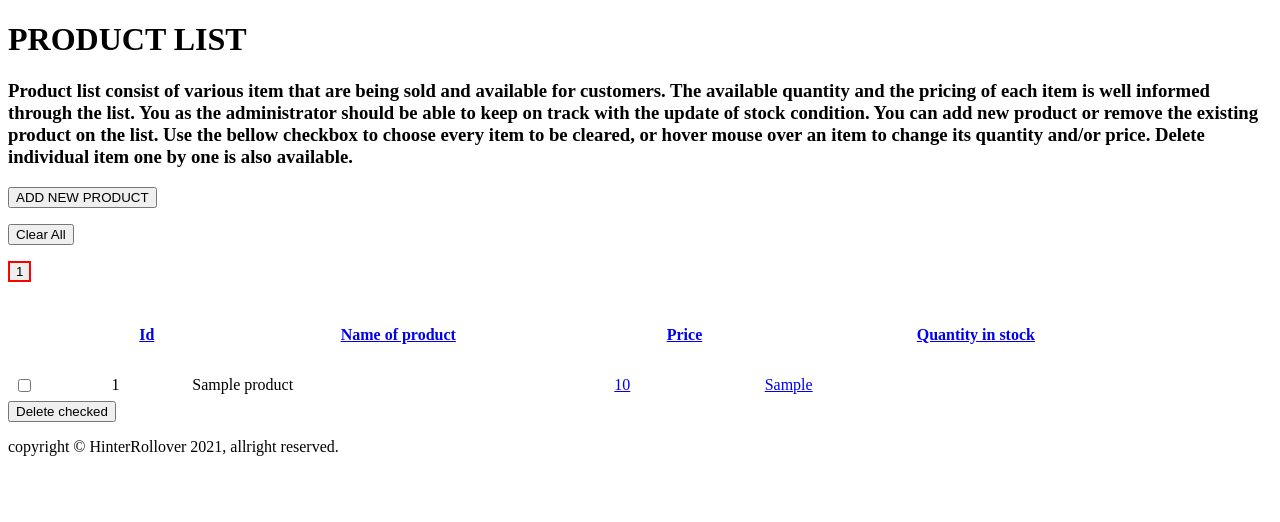
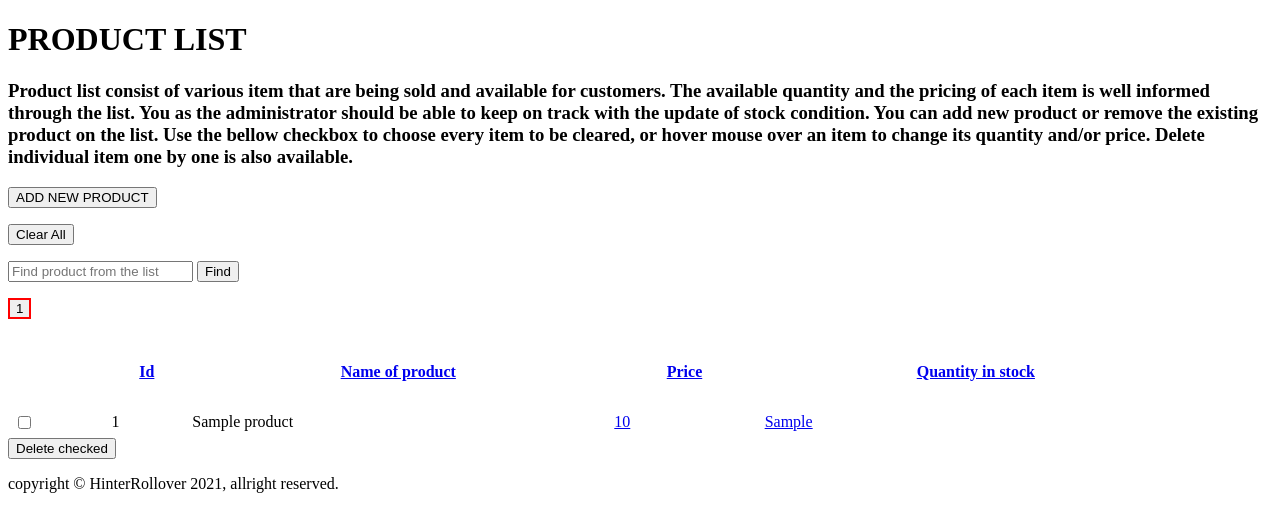
Before and after one commit to wedaZXCV/php-simple-oop, a PHP site: page /our_shop/product.php in a window 1280 px wide. Shown: the part 26-548 px from the top of the page. Run offline with PHP 8.4, Linux system fonts and the light colour scheme; tables that the repository leaves empty or names only in its code hold one stand-in row (values such as "Sample post").

Commit message:
search bar functionality done

```diff
--- a/our_shop/includes/productPage.inc.php
+++ b/our_shop/includes/productPage.inc.php
@@ -17,7 +17,13 @@ class ProductPage{
     $conn = $this->connectDataBase($withdb = FALSE);
     $this->checkDBandTable($conn);
 
-    $this->displayUI($conn);
+    if(!isset($_POST["search-name"])){
+      $this->displayUI($conn);
+    } else{
+      //do dedicated display for searching mechanism
+      $this->displayUISearch($conn);
+    }
+
     $this->closeDataBase($conn);
     // if($conn->ping() == TRUE){
 
@@ -73,7 +79,13 @@ class ProductPage{
 
     //HTML codes for displaying some functionalities
     $this->clearAllProduct($conn);
-    //$this->searchProduct($conn);
+    //search button
+    echo"
+    <form action=\"product.php\" method=\"post\">
+      <input type=\"text\" name=\"search-name\" value=\"\" class=\"input-fields-short\" id=\"function-search\" placeholder=\"Find product from the list\" required>
+      <button class=\"button-button\">Find</button>
+    </form>
+    ";
     // Add hidden form to confirm when any pagination button is clicked
     echo "
     <form action=\"product.php\" method=\"post\">
@@ -132,6 +144,77 @@ class ProductPage{
       copyright &copy HinterRollover 2021, allright reserved.
     </div>
     ";
+  }
+
+  private function displayUISearch($conn){
+    if(!isset($_POST['search-name'])){
+      $printOnSearch = "";
+    } else{
+      $printOnSearch = $_POST['search-name'];
+      //retreive data
+      [$idArr, $nameArr, $priceArr, $qttArr] = $this->searchData($conn, $_POST['search-name']);
+    }
+
+    //display UI
+    //HTML codes before list table
+    echo "
+    <div class=\"header\">
+      CHAOS MART
+    </div>
+    <div class=\"title\">
+      <h1>PRODUCT LIST</h1>
+    </div>
+    <div class=\"subtitle\">
+      <h3>Product list consist of various item that are being sold and available for customers.
+        The available quantity and the pricing of each item is well informed through the list.
+        You as the administrator should be able to keep on track with the update of stock condition.
+        You can add new product or remove the existing product on the list.
+        Use the bellow checkbox to choose every item to be cleared, or hover mouse over an item to change its
+        quantity and/or price. Delete individual item one by one is also available.
+      </h3>
+    </div>";
+
+    echo"
+    <form action=\"product.php\" method=\"post\">
+      <input type=\"text\" name=\"search-name\" value=\"".$printOnSearch."\" class=\"input-fields-short\" id=\"product-search\" placeholder=\"Find product from the list\" required>
+      <button class=\"button-button\">Find</button>
+    </form>
+    ";
+
+    echo "<div class=\"item-table-container\">
+    <table class=\"item-table\">
+      <tr>
+        <th class=\"cb-th\"></th>
+        <th><a href=\"product.php?sort=id\">Id</a></th>
+        <th><a href=\"product.php?sort=name\">Name of product</a></th>
+        <th><a href=\"product.php?sort=price\">Price</a></th>
+        <th><a href=\"product.php?sort=qtt\">Quantity in stock</a></th>
+        <th class=\"button-th\"></th>
+      </tr>";
+    //Displaying the search item
+    foreach($idArr as $key=>$value){
+      echo "
+      <tr>
+        <td></td>
+        <td>".$idArr[$key]."</td>
+        <td>".$nameArr[$key]."</td>
+
+        <td><a href=\"functions/modify.php?price=".$priceArr[$key]."&name=".$nameArr[$key]."&qtt=".$qttArr[$key]."&id=".$idArr[$key]."\">".$priceArr[$key]."</a></td>
+
+        <td class=\"quantity-td\"><a href=\"functions/modify.php?qtt=".$qttArr[$key]."&name=".$nameArr[$key]."&price=".$priceArr[$key]."&id=".$idArr[$key]."\">".$qttArr[$key]."</a></td>
+
+        <td class=\"one-delete-td\"></td>
+      </tr>
+    ";
+    }
+    //HTML codes after list table
+      echo"</table>
+    </div>
+    <div class=\"footer\">
+      copyright &copy HinterRollover 2021, allright reserved.
+    </div>
+    ";
+
   }
 
   private function displayAddNewPrd($conn){
@@ -259,6 +342,25 @@ class ProductPage{
     $totalItem = $result->num_rows;
     //returns all of the entry arrays and the $totalItem for pagination
     return [$idArr, $nameArr, $priceArr, $qttArr, $totalItem];
+  }
+
+  private function searchData($conn, $name){
+    $result = $conn->query("SELECT * FROM products WHERE name LIKE \"%".$name."%\";");
+    //assign every data into new array
+    if($result->num_rows > 0){
+      $idArr = array();
+      $nameArr = array();
+      $priceArr = array();
+      $qttArr = array();
+      while($row = $result->fetch_assoc()){
+        array_push($idArr, $row["id"]);
+        array_push($nameArr, $row["name"]);
+        array_push($priceArr, $row["price"]);
+        array_push($qttArr, $row["qtt"]);
+      }
+    }
+    //returns all of the entry arrays
+    return [$idArr, $nameArr, $priceArr, $qttArr];
   }
 
 
```
Also changed, not shown: shopping_web_progress.txt (+5 -2 lines).
